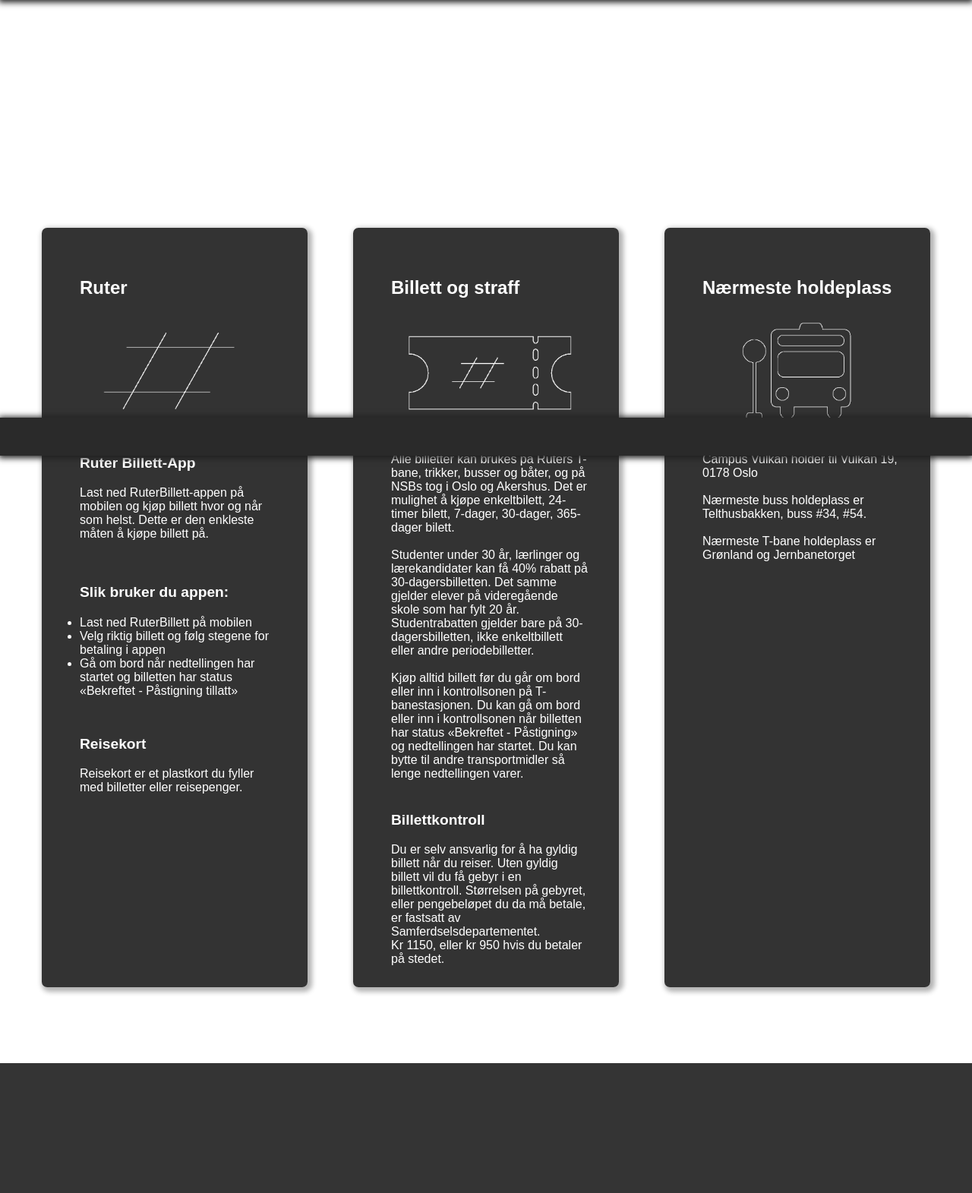
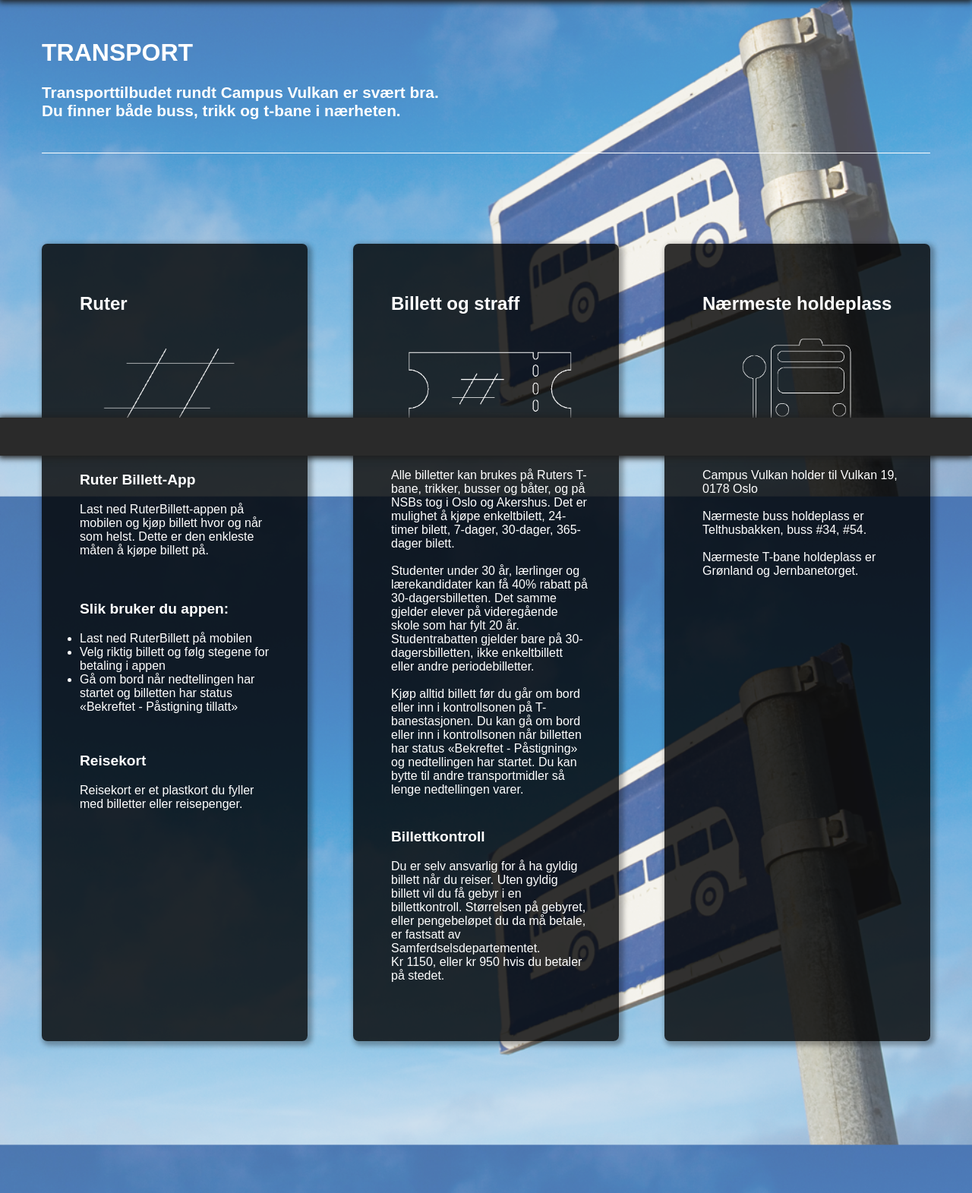
Before and after one commit to Fjellstad/gruppe11webProsjekt, a PHP site: page /transport.html in a window 1280 px wide. Shown: the part 200-1771 px from the top of the page at 76% size. Before the commit the page ends 1600 px from the top, so only its background shows below. Run offline with PHP 8.4, Linux system fonts and the light colour scheme.

Commit message:
TRANSPORT CSS AND HTML CODE IS PRETTY NOW

```diff
--- a/css/boligCSS.css
+++ b/css/boligCSS.css
@@ -2,7 +2,7 @@ html, body{
     height: 1400px;
     margin: auto;
     background-color: white;
-    background-image: url(../bilder/house.png);
+    background-image: url(../bilder/house.jpg);
     background-repeat: no-repeat;
     background-position: center;
     background-attachment: fixed;
--- a/css/kart.css
+++ b/css/kart.css
@@ -185,6 +185,7 @@ h2{
    -webkit-box-shadow: box-shadow: 3px 3px 6px 3px rgba(0,0,0,0.3);
     box-shadow: 3px 3px 6px 3px rgba(0,0,0,0.3);
     border: solid black 0.1px;
+    border-radius: 7px;
 }
 
 #mapContainer{
@@ -194,6 +195,7 @@ h2{
     right: 0px;
     top: 300px;
     border: solid black 2px;
+    border-radius: 7px;
    -webkit-box-shadow: box-shadow: 3px 3px 6px 3px rgba(0,0,0,0.3);
     box-shadow: 3px 3px 6px 3px rgba(0,0,0,0.3);
 }
--- a/css/transport.css
+++ b/css/transport.css
@@ -1,16 +1,8 @@
 html, body{
-    height: 1400px;
+    height: 1550px;
     margin: auto;
-<<<<<<< HEAD
-    background-image: url(../bilder/bus.jpg);
-=======
+    background-image: url(../bilder/busSign2.png);
     background-color: white;
-<<<<<<< HEAD
-    background-image: url(../bilder/4.png);
-=======
-    background-image: url(../bilder/backgroundpic.png);
->>>>>>> 9acd8774e13129ad6b1e28eef4b86afbcf78bcd3
->>>>>>> origin/master
     background-repeat: no-repeat;
     background-position: center;
     background-attachment: fixed;
@@ -18,15 +10,15 @@ html, body{
     -moz-background-size: cover;
     -o-background-size: cover;
 }
-
-.container{
+/* Container */
+#container{
     position: relative;
     height: 100%;
     width: 1170px;
     margin-left:auto;
     margin-right: auto;
 }
-
+/* Header */
 #header{
     position: relative;
     height: 200px;
@@ -35,7 +27,7 @@ html, body{
     top: 0px;
     box-shadow: 0px 1px 8px 2px #1f1f1f;
 }
-
+/* Footer */
 #footer{
     position: fixed;
     height: 50px;
@@ -44,7 +36,7 @@ html, body{
     bottom: 0px;
     box-shadow: 0px 1px 8px 2px #1f1f1f;
 }
-
+/* Westerdalslogoen */
 #headerLogo{
     position: absolute;
     height: 150px;
@@ -124,14 +116,20 @@ p, .menuText{
 }
 
 
+/* En div som lager en horisontal hvit linje med tekst i rett under menyen*/
+#welcomeWrapper{
+    position: relative;
+    width: 100%;
+    height: 150px;
+    top: 30px;
+    border-bottom: white solid 1px;
+}
 
-
-
-
-
-
-
-
+/* Undertekst til velkommenText */
+#welcomeInfo{
+    top: 50px;
+    font-size: 1.3em;
+}
 
 /* Utseende på overskrifter */
 h1{
@@ -140,7 +138,6 @@ h1{
     font-size: 2em;
 }
 
-/* Utseende på mindre overskrifter */
 h2{
     font-family: sans-serif;
     font-size: 1.5em;
@@ -153,9 +150,67 @@ h3{
     color: white;
 }
 
+/* Klasse for hvordan titlene skal se ut */
+.title{
+    position: absolute;
+    top: 45px;
+    left: 50px;
+}
 
+/* Klasse for hvor bildene/ikonene skal plasseres */
+.pics{
+    position: absolute;
+    width: 350px;
+    top: 100px;
+    left: 0;
+    right: 0;
+    margin: 0 auto;
+}
 
+/* Klasse - Utseende på infoboks*/
+.contentBox{
+    position: absolute;
+    top: 300px;
+    width: 350px;
+    background-color: rgba(0,0,0,0.8);
+   -webkit-box-shadow: box-shadow: 3px 3px 6px 3px rgba(0,0,0,0.3);
+    box-shadow: 3px 3px 6px 3px rgba(0,0,0,0.3);
+    border-radius: 7px;
+    height: 1050px;
 
+}
+
+/* Klasse for utseende på innholdstekst */
+.contentText{
+    position: absolute;
+    font-family: sans-serif;
+    font-size: 1em;
+    color: white;
+    text-align: left;
+    margin-left: 50px;
+    width: 260px;
+    top: 280px;
+}
+
+/* ID på klasseboksene(contentBox) */
+#ruterBox{
+    position: absolute;
+    left: 0;
+}
+
+#billettOgStraffBox{
+    position: absolute;
+    left: 0;
+    right: 0;
+    margin: 0 auto;
+}
+
+#holdeplassBox{
+    position: absolute;
+    right: 0;
+}
+
+/* Tekstdiver */
 #ruterBillett{
     position: absolute;
     text-align: left;
@@ -197,120 +252,7 @@ h3{
     top: 750px;
 }
 
-
-
-
-
-
-
-
-
-
-
-
-
-
-
-
-
-
-
-
-
-
-
-
-/* En div som lager en horisontal hvit linje med tekst i */
-#velkommenWrapper{
-    position: relative;
-    width: 100%;
-    height: 200px;
-    top: 0px;
-    border-bottom: white solid 1px;
-}
-
-#textWrapper{
-    position: absolute;
-    width: 100%px;
-    height: 150px;
-    top: 30px;
-    margin: 0 auto;
-    left: 0;
-    right: 0;
-}
-
-/* Undertekst til velkommenText */
-#transportInfo{
-    top: 50px;
-    font-size: 1.3em;
-}
-
-
-
-
-
-
-
-/* Klasse - Boks for informasjon */
-.contentBox{
-    position: absolute;
-    top: 300px;
-    width: 350px;
-    background-color: rgba(0,0,0,0.8);
-   -webkit-box-shadow: box-shadow: 3px 3px 6px 3px rgba(0,0,0,0.3);
-    box-shadow: 3px 3px 6px 3px rgba(0,0,0,0.3);
-    border-radius: 7px;
-    height: 1000px;
-
-}
-
-/* Klasse for utseende på innholdstekst */
-.contentText{
-    position: absolute;
-    font-family: sans-serif;
-    font-size: 1em;
-    color: white;
-    text-align: left;
-    margin-left: 50px;
-    width: 260px;
-    top: 280px;
-}
-
-/* Boksen for alt innhold i mathallen */
-#ruterBox{
-    position: absolute;
-    left: 0;
-}
-
-#billettOgStraffBox{
-    position: absolute;
-    left: 0;
-    right: 0;
-    margin: 0 auto;
-}
-
-#holdeplassBox{
-    position: absolute;
-    right: 0;
-}
-
-.title{
-    position: absolute;
-    top: 45px;
-    left: 50px;
-}
-
-
-.pics{
-    position: absolute;
-    width: 350px;
-    top: 100px;
-    left: 0;
-    right: 0;
-    margin: 0 auto;
-}
-
-
+/* Hvordan linkene skal oppføre seg */
 a:link, a:visited, a:active, a:hover {
     color: white;
     text-decoration: underline;
--- a/kart.html
+++ b/kart.html
@@ -15,7 +15,7 @@
         <meta name="author" content="">
         <link href="css/kart.css" type="text/css" rel="stylesheet">
 
-            <title>Kart</title>
+            <title>Kart - Westerdals</title>
 
     </head>
 <body>
--- a/transport.html
+++ b/transport.html
@@ -4,16 +4,14 @@
         <meta charset="utf-8">
         <meta http-equiv="X-UA-Compatible" content="IE=edge">
         <meta name="viewport" content="width=device-width, initial-scale=1">
-        <meta name="description" content="">
-        <meta name="author" content="">
+        <meta name="Aleksandra Chorna" content="">
         <link href="css/transport.css" type="text/css" rel="stylesheet">
 
             <title>Transport - Westerdals</title>
-
     </head>
 <body>
-            <!-- Header -->
-            <div id="header">
+
+    <div id="header"> <!-- HEADER START-->
         <div id="headerLogo">
             <a href="index.html"><img id="wLogo" src="bilder/Logo150px.png"></a>
         </div>
@@ -28,34 +26,29 @@
             <a href="www.vg.no"><p id="helse">Helse</p> </a>
             <a href="www.vg.no"><p id="eventer">Eventer</p> </a>
             </div>
-        </div>
-    <!-- Header avsluttes-->
+    </div> <!-- HEADER END-->
 
-    <!-- Container -->
-    <div class="container">
 
-        <div id="velkommenWrapper">
-            <div id="textWrapper">
-                <h1 id="transportTitle">TRANSPORT</h1>
-                <h2 id="transportInfo">Transporttilbudet rundt Campus Vulkan er svært bra.
-                    <br>Du finner både buss, trikk og t-bane i nærheten</h2>
-            </div>
+    <div id="container"> <!-- CONTAINER START -->
+
+        <div id="welcomeWrapper"> <!-- velkommenWrapper -->
+                <h1>TRANSPORT</h1>
+                <h2 id="welcomeInfo">Transporttilbudet rundt Campus Vulkan er svært bra. <br>Du finner både buss, trikk og t-bane i nærheten.</h2>
+
         </div>
 
 
-            <div id="ruterBox" class="contentBox">
+        <div id="ruterBox" class="contentBox"> <!-- RUTERBOX START-->
             <h2 class="title">Ruter</h2>
             <img class="pics" src="bilder/ruter.png">
-                <div id="ruterBillett">
+            <div id="ruterBillett"> <!-- ruterBillett (tekstdiv) -->
                 <h3>Ruter Billett-App</h3>
-                        <p>
-                            Last ned RuterBillett-appen på mobilen og kjøp billett hvor og når som helst. Dette er den enkleste måten å kjøpe billett på.
-                        </p>
+                    <p>Last ned RuterBillett-appen på mobilen og kjøp billett hvor og når som helst. Dette er den enkleste måten å kjøpe billett på.</p>
             </div>
 
-                <div id="brukApp">
+            <div id="brukApp"> <!-- brukApp (tekstdiv) -->
                 <h3>Slik bruker du appen:</h3>
-                    <div id="list">
+                <div id="list"> <!-- Div for liste -->
                     <ul>
                         <li>Last ned RuterBillett på mobilen</li>
                         <li>Velg riktig billett og følg stegene for betaling i appen</li>
@@ -63,62 +56,49 @@
 
                     </ul>
                 </div>
-
             </div>
 
-                <div id="reiseKort">
+            <div id="reiseKort"> <!-- reiseKort (tekstdiv) -->
                 <h3>Reisekort</h3>
                     <p>Reisekort er et plastkort du fyller med billetter eller reisepenger.</p>
+            </div>
 
-                </div>
+        </div> <!-- RUTERBOX END -->
 
 
 
+        <div id="billettOgStraffBox" class="contentBox"> <!-- BILLETTOGSTRAFF-BOX START-->
+            <h2 class="title">Billett og straff</h2>
+            <img class="pics" src="bilder/ticket.png">
+            <p class="contentText">Alle billetter kan brukes på Ruters T-bane, trikker, busser og båter, og på NSBs tog i Oslo og Akershus. Det er mulighet å kjøpe enkeltbilett, 24-timer bilett, 7-dager, 30-dager, 365-dager bilett.
+
+            <br> <br>Studenter under 30 år, lærlinger og lærekandidater kan få 40% rabatt på 30-dagersbilletten. Det samme gjelder elever på videregående skole som har fylt 20 år. Studentrabatten gjelder bare på 30-dagersbilletten, ikke enkeltbillett eller andre periodebilletter.
+
+            <br> <br>Kjøp alltid billett før du går om bord eller inn i kontrollsonen på T-banestasjonen. Du kan gå om bord eller inn i kontrollsonen når billetten har status «Bekreftet - Påstigning» og nedtellingen har startet. Du kan bytte til andre transportmidler så lenge nedtellingen varer.</p>
+
+            <div id="billettKontroll"> <!-- billettKontroll (tekstdiv) -->
+                <h3>Billettkontroll</h3>
+                    <p>Du er selv ansvarlig for å ha gyldig billett når du reiser. Uten gyldig billett vil du få gebyr i en billettkontroll. Størrelsen på gebyret, eller pengebeløpet du da må betale, er fastsatt av Samferdselsdepartementet.
+
+                    <br>Kr 1150, eller kr 950 hvis du betaler på stedet.</p>
             </div>
+
+        </div> <!-- BILLETTOGSTRAFF-BOX END -->
+
+
+        <div id="holdeplassBox" class="contentBox"> <!-- HOLDEPLASS-BOX START -->
+            <h2 class="title">Nærmeste holdeplass</h2>
+            <img class="pics" src="bilder/buss.png">
+            <p class="contentText">Campus Vulkan holder til Vulkan 19, 0178 Oslo
+
+            <br><br>Nærmeste buss holdeplass er Telthusbakken, buss #34, #54.
+
+            <br><br>Nærmeste T-bane holdeplass er Grønland og Jernbanetorget.</p>
+        </div> <!-- HOLDEPLASS-BOX END -->
 
 
 
-            <div id="billettOgStraffBox" class="contentBox">
-                <h2 class="title">Billett og straff</h2>
-                <img class="pics" src="bilder/ticket.png">
-                    <p class="contentText">
-                        Alle billetter kan brukes på Ruters T-bane, trikker, busser og båter, og på NSBs tog i Oslo og Akershus. Det er mulighet å kjøpe enkeltbilett, 24-timer bilett, 7-dager, 30-dager, 365-dager bilett.
-
-                        <br> <br>Studenter under 30 år, lærlinger og lærekandidater kan få 40% rabatt på 30-dagersbilletten. Det samme gjelder elever på videregående skole som har fylt 20 år. Studentrabatten gjelder bare på 30-dagersbilletten, ikke enkeltbillett eller andre periodebilletter.
-
-                        <br> <br>Kjøp alltid billett før du går om bord eller inn i kontrollsonen på T-banestasjonen. Du kan gå om bord eller inn i kontrollsonen når billetten har status «Bekreftet - Påstigning» og nedtellingen har startet. Du kan bytte til andre transportmidler så lenge nedtellingen varer.
-                    </p>
-
-                <div id="billettKontroll">
-                    <h3>Billettkontroll</h3>
-                        <p>
-                            Du er selv ansvarlig for å ha gyldig billett når du reiser. Uten gyldig billett vil du få gebyr i en billettkontroll. Størrelsen på gebyret, eller pengebeløpet du da må betale, er fastsatt av Samferdselsdepartementet.
-
-                            <br>Kr 1150, eller kr 950 hvis du betaler på stedet.
-
-                        </p>
-                </div>
-
-
-
-            </div>
-
-            <div id="holdeplassBox" class="contentBox">
-                <h2 class="title">Nærmeste holdeplass</h2>
-                <img class="pics" src="bilder/buss.png">
-                    <p class="contentText">
-                        Campus Vulkan holder til Vulkan 19, 0178 Oslo
-
-                        <br><br>Nærmeste buss holdeplass er Telthusbakken, buss #34, #54.
-
-                       <br><br>Nærmeste T-bane holdeplass er Grønland og Jernbanetorget
-                    </p>
-            </div>
-
-
-
-    </div>
-    <!-- Container avsluttes -->
+    </div> <!-- CONTAINER END -->
 
 
         <!-- Footer -->
```
Also changed, not shown: bilder/busSign2.png (added). Lines whose indentation alone changed are shown as unchanged.
